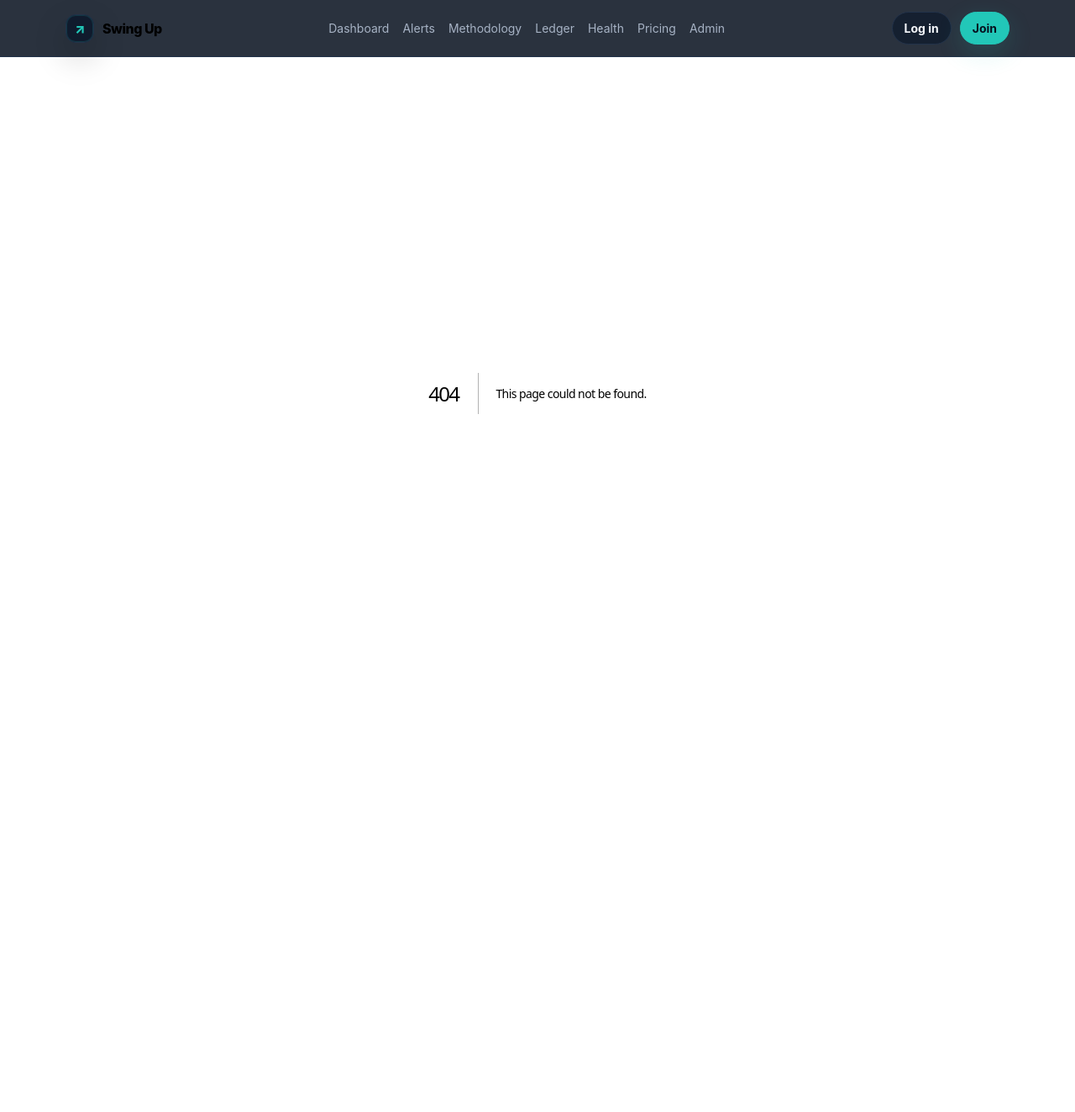
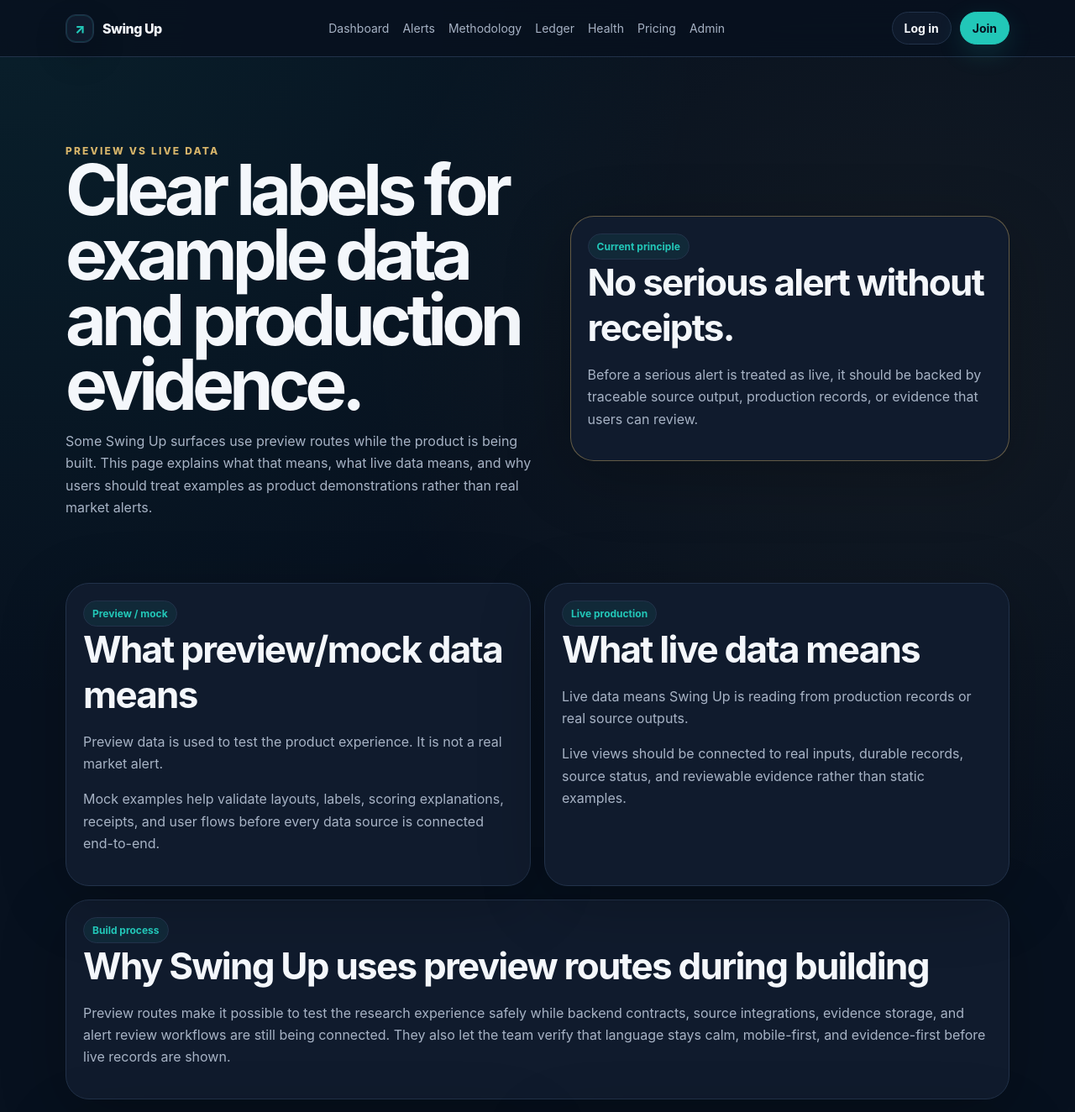
Before and after one commit to Team-AI-Factory/swing-up, a Next.js app: page /preview-vs-live in a window 1280 px wide. Before the commit this address had no page. Shown: the top 1324 px of the page at 84% size. Before the commit the page ends 868 px from the top, so only its background shows below. Built offline with nearby package versions, Linux system fonts and the light colour scheme.

Commit message:
Add preview vs live explainer page

```diff
--- /dev/null
+++ b/app/preview-vs-live/page.tsx
@@ -0,0 +1,85 @@
+const previewAreas = [
+  "Example alert cards used to test wording, hierarchy, and mobile readability.",
+  "Preview rule filters that demonstrate how noisy inputs may be reduced.",
+  "Sample source-health states used to explain connected, stubbed, degraded, or unavailable feeds.",
+  "Illustrative ledgers or tracking views that show the intended accountability workflow.",
+];
+
+const liveChanges = [
+  "Records come from production storage or real source outputs instead of hand-written examples.",
+  "Timestamps, source names, and evidence links must point back to actual receipts.",
+  "Labels can move from preview status to live status only when the connected source path is active.",
+  "Users can review what triggered the research view and what evidence was available at that time.",
+];
+
+export default function PreviewVsLivePage() {
+  return <div className="page">
+    <section className="hero trust-hero">
+      <div>
+        <div className="eyebrow">Preview vs live data</div>
+        <h1>Clear labels for example data and production evidence.</h1>
+        <p>Some Swing Up surfaces use preview routes while the product is being built. This page explains what that means, what live data means, and why users should treat examples as product demonstrations rather than real market alerts.</p>
+      </div>
+      <div className="card risk-callout">
+        <span className="badge">Current principle</span>
+        <h2>No serious alert without receipts.</h2>
+        <p>Before a serious alert is treated as live, it should be backed by traceable source output, production records, or evidence that users can review.</p>
+      </div>
+    </section>
+
+    <section className="grid two trust-section">
+      <article className="card">
+        <span className="badge">Preview / mock</span>
+        <h2>What preview/mock data means</h2>
+        <p>Preview data is used to test the product experience. It is not a real market alert.</p>
+        <p>Mock examples help validate layouts, labels, scoring explanations, receipts, and user flows before every data source is connected end-to-end.</p>
+      </article>
+
+      <article className="card">
+        <span className="badge">Live production</span>
+        <h2>What live data means</h2>
+        <p>Live data means Swing Up is reading from production records or real source outputs.</p>
+        <p>Live views should be connected to real inputs, durable records, source status, and reviewable evidence rather than static examples.</p>
+      </article>
+    </section>
+
+    <section className="card trust-section">
+      <span className="badge">Build process</span>
+      <h2>Why Swing Up uses preview routes during building</h2>
+      <p>Preview routes make it possible to test the research experience safely while backend contracts, source integrations, evidence storage, and alert review workflows are still being connected. They also let the team verify that language stays calm, mobile-first, and evidence-first before live records are shown.</p>
+    </section>
+
+    <section className="grid two trust-section">
+      <article className="card">
+        <span className="badge">May be preview</span>
+        <h2>Which areas may still show preview data</h2>
+        <div className="disclaimer-list">
+          {previewAreas.map((area) => <div className="metric" key={area}><span>{area}</span></div>)}
+        </div>
+      </article>
+
+      <article className="card">
+        <span className="badge">Labeling</span>
+        <h2>Why preview data must be clearly labelled</h2>
+        <p>Clear labels prevent users from confusing product demos with production research. If a surface is using static examples, stubbed source states, or mock records, it should say so near the content and avoid presenting examples as current market information.</p>
+      </article>
+    </section>
+
+    <section className="grid two trust-section">
+      <article className="card">
+        <span className="badge">When live</span>
+        <h2>What changes when data becomes live</h2>
+        <div className="disclaimer-list">
+          {liveChanges.map((change) => <div className="metric" key={change}><span>{change}</span></div>)}
+        </div>
+      </article>
+
+      <article className="card risk-callout">
+        <span className="badge">User caution</span>
+        <h2>Do not treat mock examples as real alerts.</h2>
+        <p>Mock examples are for product review, education, and quality checks. They should not be used as trade timing, portfolio direction, or evidence that a live event has occurred.</p>
+        <p>Swing Up provides market research and decision-support information. It does not guarantee returns.</p>
+      </article>
+    </section>
+  </div>;
+}
```
